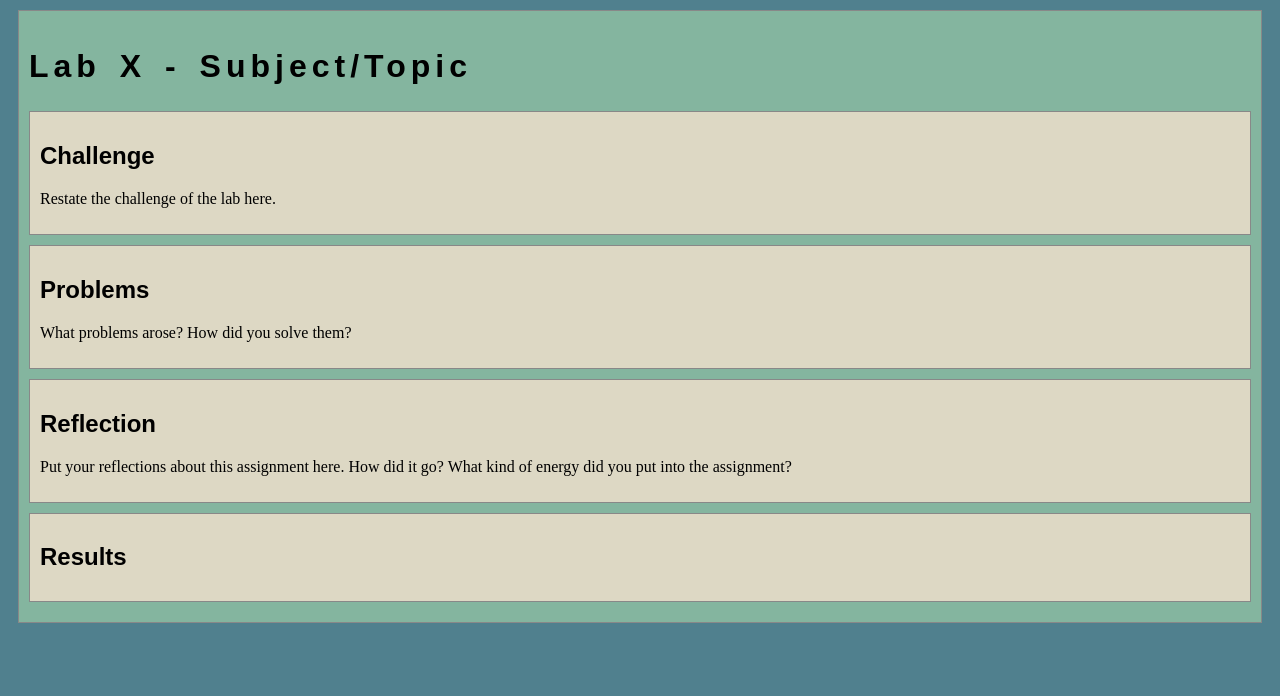
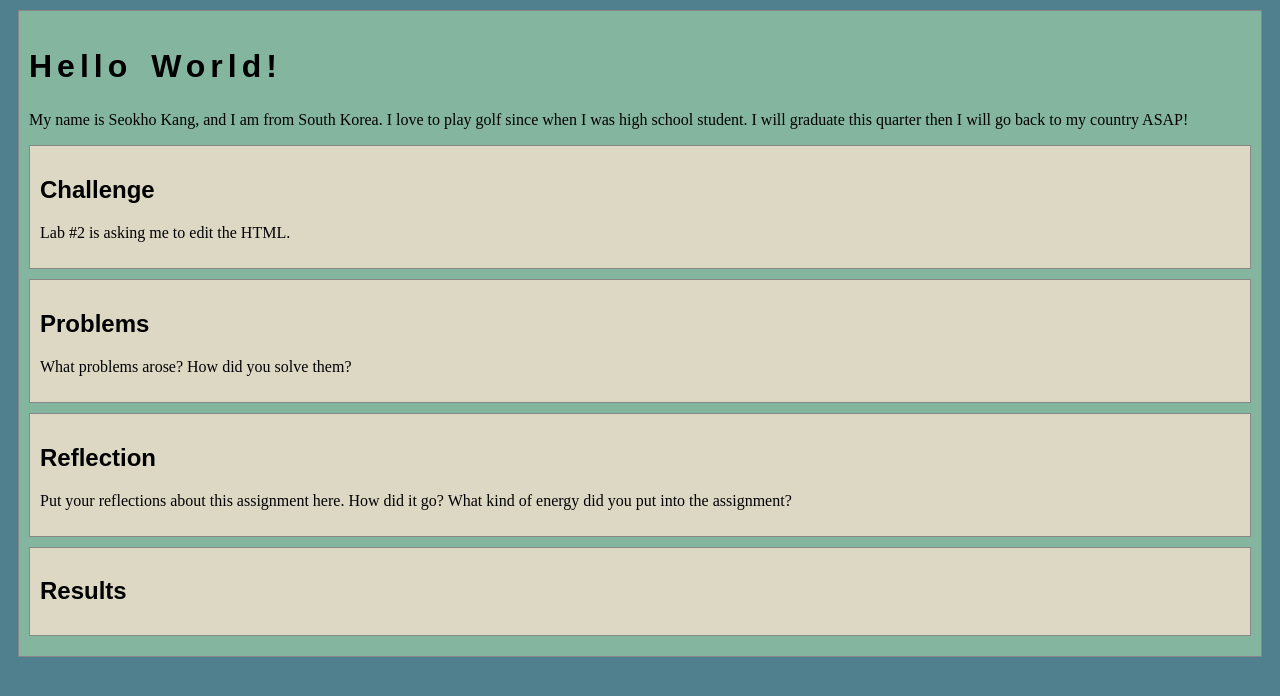
Before and after one commit to shawn9058/art101, a plain HTML site: page lab2/index.html in a window 1280 px wide. Drawn offline with nearby package versions, Linux system fonts and the light colour scheme.

Commit message:
Update index.html
Lab #2: Changed h1, body, and paragraph

```diff
--- a/lab2/index.html
+++ b/lab2/index.html
@@ -23,10 +23,11 @@
 	<!-- Style this page by changing the CSS in ../css/site.css or css/lab.css -->
 	<main id="content">
 		<section>
-			<h1>Lab X - Subject/Topic</h1>
+			<h1>Hello World!</h1>
+			<p> My name is Seokho Kang, and I am from South Korea. I love to play golf since when I was high school student. I will graduate this quarter then I will go back to my country ASAP! </p>
 			<div class="minor-section">
 					<h2>Challenge</h2>
-					<p>Restate the challenge of the lab here.</p>
+					<p>Lab #2 is asking me to edit the HTML.</p>
 			</div>
 
 			<div class="minor-section">
```
